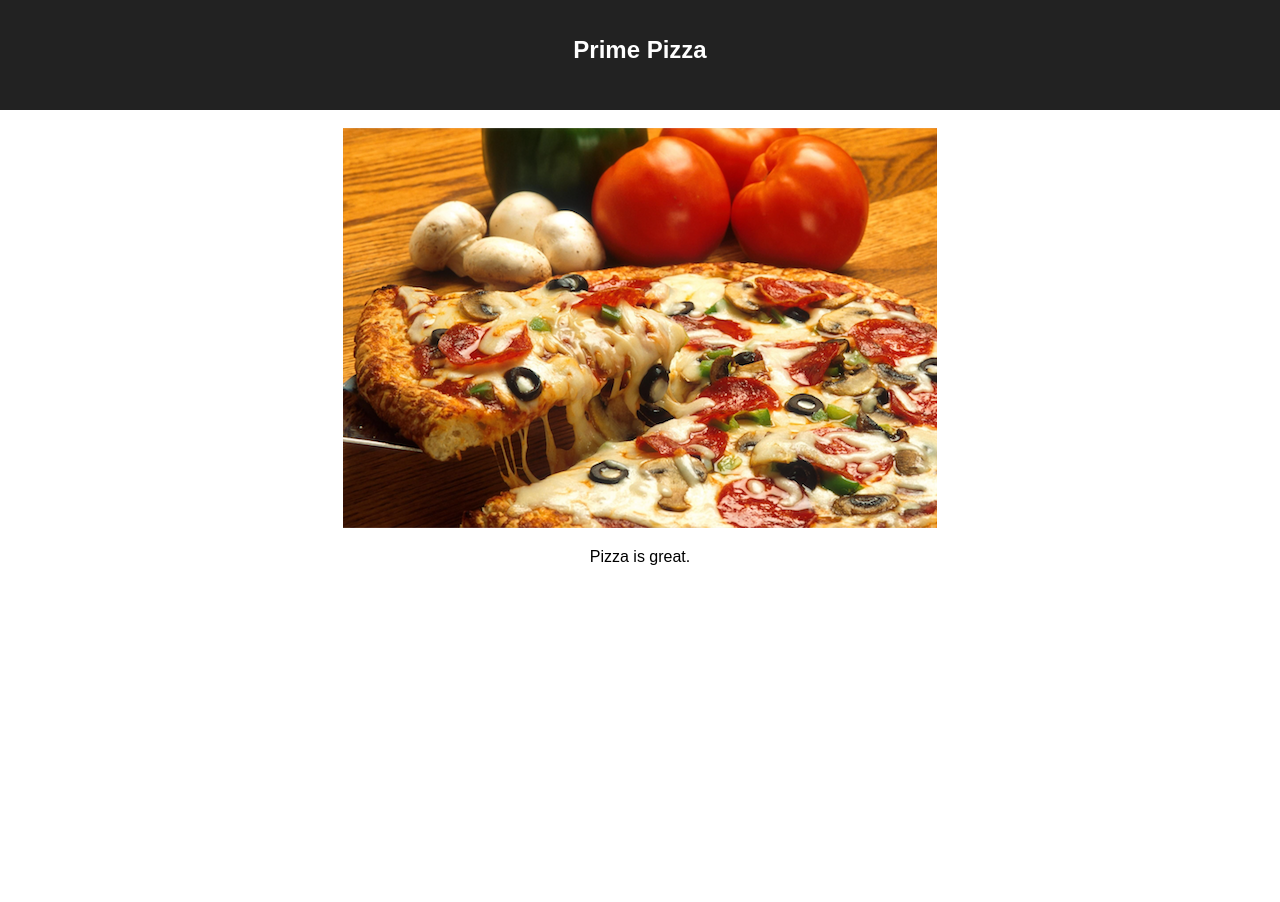
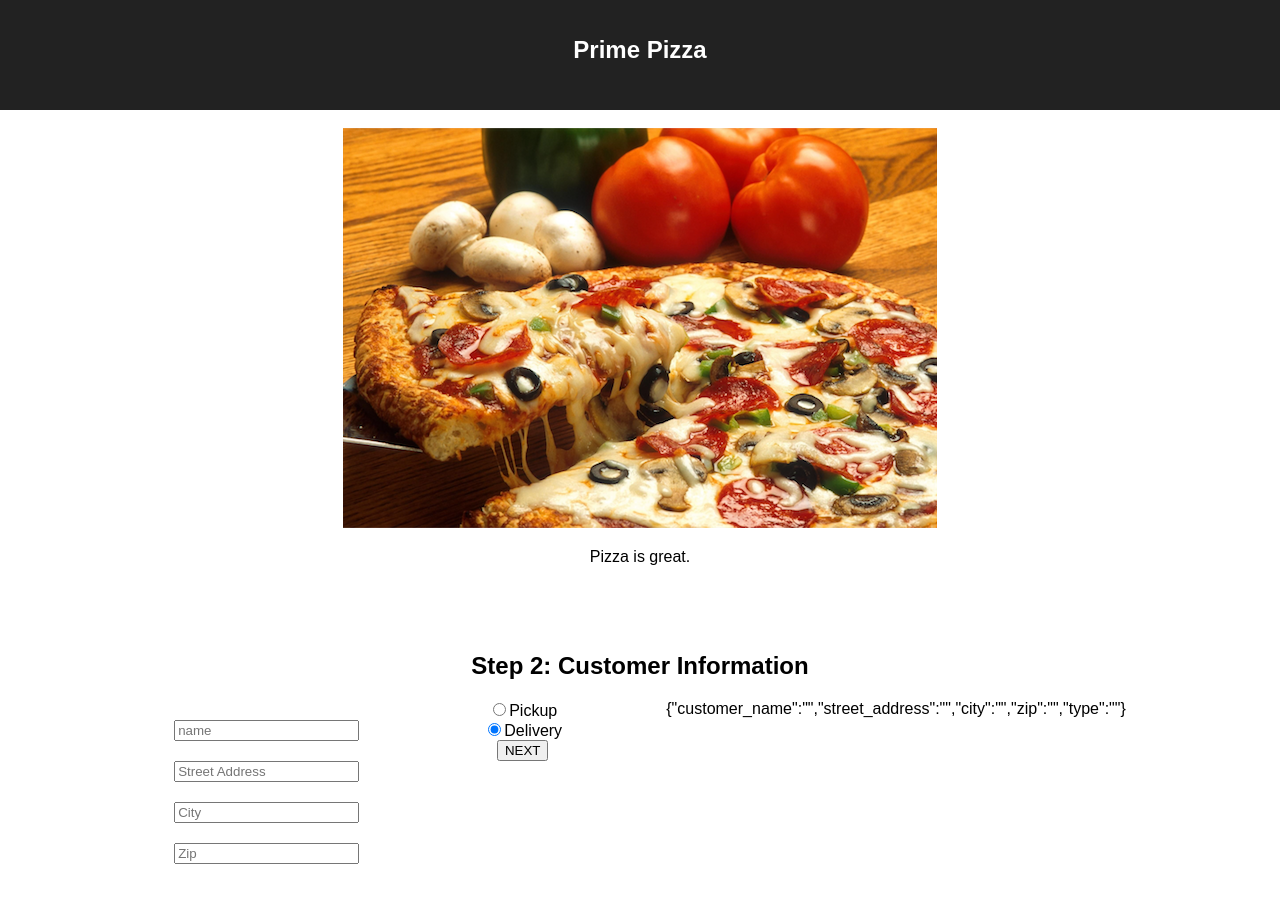
Before and after one commit to travislang/redux-pizza-parlor, a React (Create React App) app: page / in a window 1280 px wide. Shown: the top 902 px of the page. Before the commit the page ends 800 px from the top, so only its background shows below. Built offline with nearby package versions, Linux system fonts and the light colour scheme.

Commit message:
Add CustomerForm component

```diff
--- a/src/components/App/App.js
+++ b/src/components/App/App.js
@@ -1,6 +1,7 @@
 import React, { Component } from 'react';
 import axios from 'axios';
 import './App.css';
+import CustomerForm from '../Customer/CustomForm.jsx';
 
 class App extends Component {
   render() {
@@ -12,6 +13,7 @@ class App extends Component {
         <br/>
         <img src="images/pizza_photo.png"/>
         <p>Pizza is great.</p>
+        <CustomerForm />
       </div>
     );
   }
--- /dev/null
+++ b/src/components/Customer/CustomForm.jsx
@@ -0,0 +1,61 @@
+import React, { Component } from 'react';
+import './CustomerForm.css';
+import { connect } from 'react-redux';
+
+const customerInfoObject = {
+  customer_name: '',
+  street_address: '',
+  city: '',
+  zip: '',
+  type: ''
+}
+
+class CustomerForm extends Component {
+  state = customerInfoObject;
+
+  clearCustomerInfoFields = () => {
+    this.setState(customerInfoObject);
+  }
+
+  handleChange = (event) => {
+    this.setState({
+      [event.target.name]: event.target.value
+    });
+  }
+
+  handleSubmit = (event) => {
+    event.preventDefault();
+    this.props.dispatch({ type: 'ADD_CUSTOMER', action: this.state });
+    this.clearCustomerInfoFields();
+  }
+
+  render() {
+    return (
+      <div className="customerForm">
+        <h2>Step 2: Customer Information</h2>
+        <form className="customerInfo" onSubmit={this.handleSubmit}>
+          <div>
+            <input onChange={this.handleChange} type="text" placeholder="name" name="customer_name" value={this.state.customer_name} />
+            <input onChange={this.handleChange} type="text" placeholder="Street Address" name="street_address" value={this.state.street_address} />
+            <input onChange={this.handleChange} type="text" placeholder="City" name="city" value={this.state.city} />
+            <input onChange={this.handleChange} type="number" placeholder="Zip" name="zip" value={this.state.zip} />
+          </div>
+          <div>
+            <div>
+              <input onChange={this.handleChange} type="radio" id="pickup" name="type" value="pickup" value={this.state.type} />
+              <label htmlFor="pickup">Pickup</label>
+            </div>
+            <div>
+              <input onChange={this.handleChange} type="radio" id="delivery" name="type" value="delivery" checked={true} value={this.state.type} />
+              <label htmlFor="delivery">Delivery</label>
+            </div>
+            <button>NEXT</button>
+          </div>
+          {JSON.stringify(this.state)}
+        </form>
+      </div>
+    );
+  }
+}
+
+export default CustomerForm;
--- /dev/null
+++ b/src/components/Customer/CustomerForm.css
@@ -0,0 +1,13 @@
+.customerForm {
+  padding: 50px;
+}
+
+.customerInfo {
+  display: flex;
+  justify-content: space-evenly;
+}
+
+input[type="text"] {
+  display: block;
+  margin: 20px;
+}
```
Also changed, not shown: 1 other file (tests, documents, lock files or other folders).
